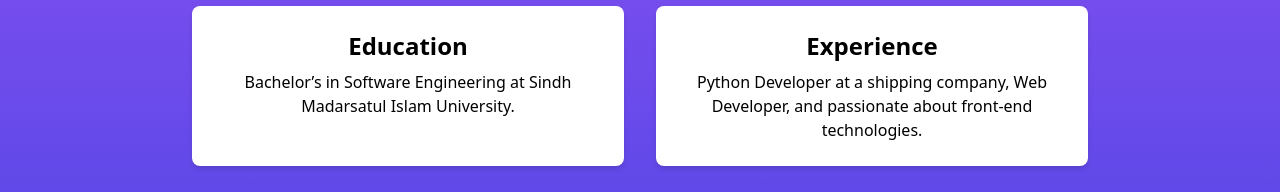
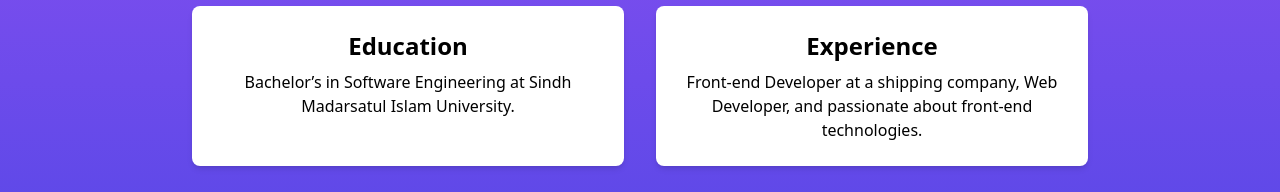
Before and after one commit to SaimSM/portfolio, a Next.js app: page / in a window 1280 px wide. Shown: the part 530-722 px from the top of the page. Built offline with nearby package versions, Linux system fonts and the light colour scheme.

Commit message:
some minor changes

```diff
--- a/src/app/page.tsx
+++ b/src/app/page.tsx
@@ -23,7 +23,7 @@
           </div>
           <div className="bg-white text-black p-6 rounded-lg shadow-md hover:shadow-xl transition-transform transform hover:scale-105">
             <h3 className="text-2xl font-bold mb-2">Experience</h3>
-            <p>Python Developer at a shipping company, Web Developer, and passionate about front-end technologies.</p>
+            <p>Front-end Developer at a shipping company, Web Developer, and passionate about front-end technologies.</p>
           </div>
         </div>
       </section>
```
